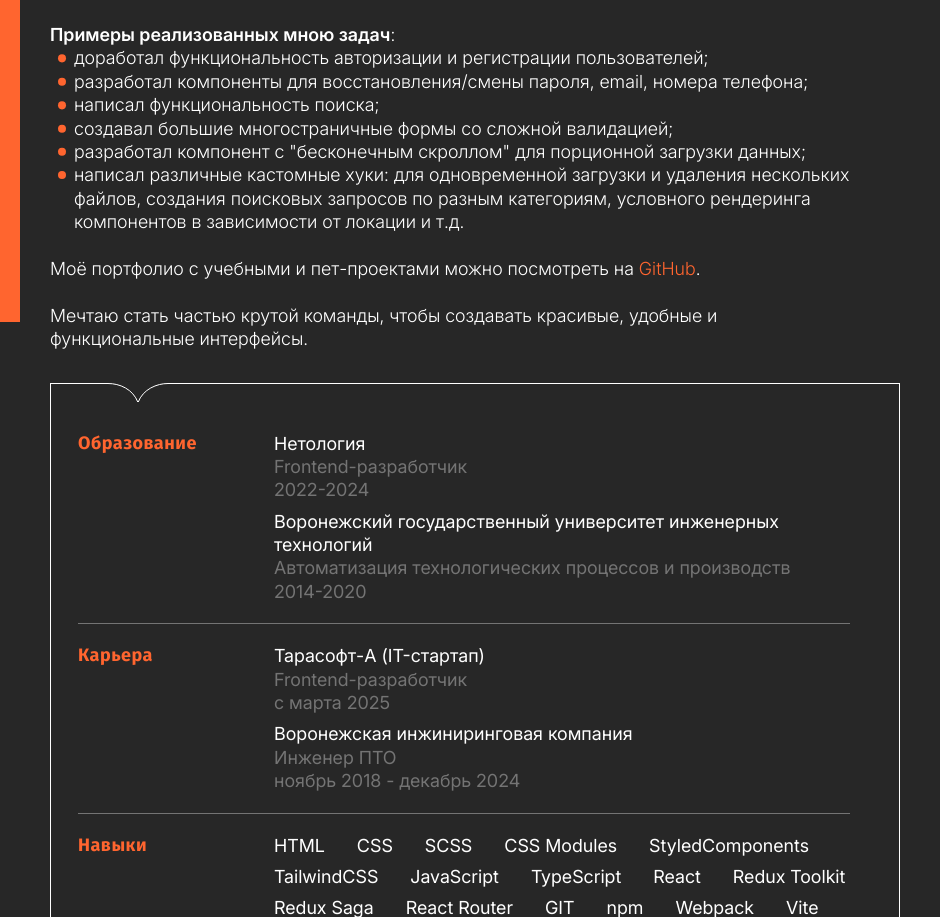
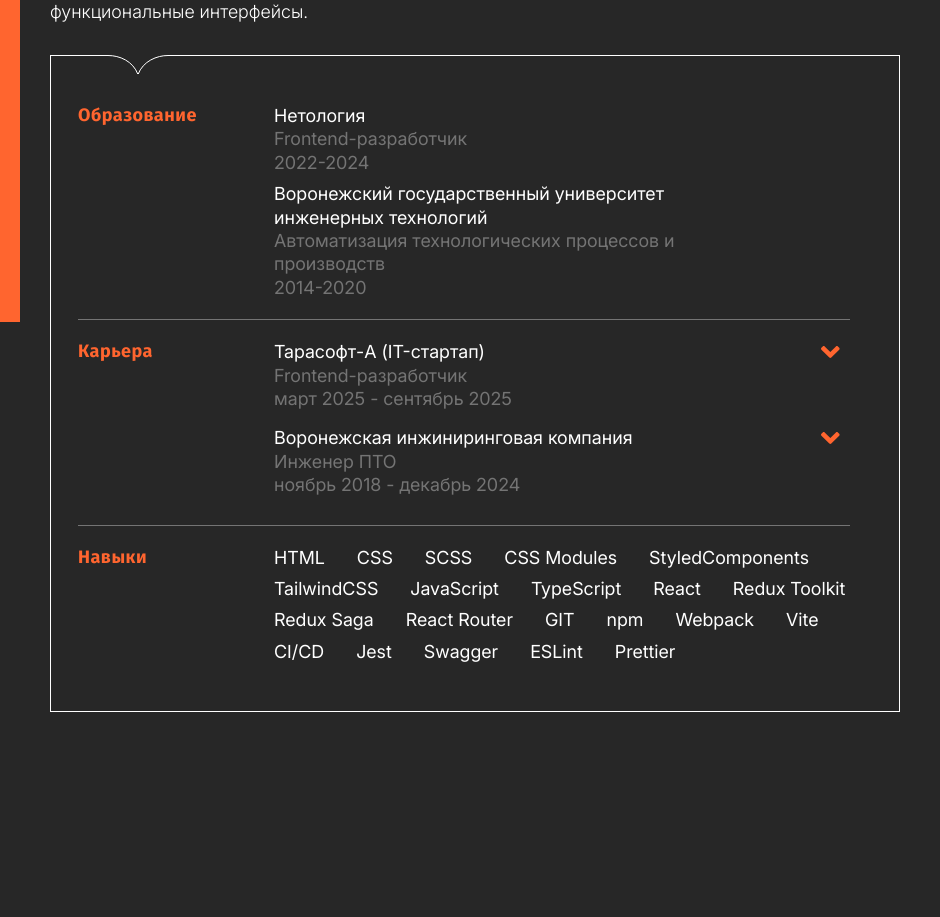
Before and after one commit to DmitriyNov/cv, a website built with Vite: page index.html in a window 1280 px wide. Shown: the part 438-1355 px from the top of the page, 340-1280 px from the left. After the commit the page ends 1190 px from the top, so only its background shows below. Built offline with nearby package versions, Linux system fonts and the light colour scheme.

Commit message:
Addet more information about creer in dropdowns

```diff
--- a/index.html
+++ b/index.html
@@ -72,34 +72,10 @@
                 реализация новой функциональности по техническим заданиям и без<span class="about__text--accent">=)</span>;
               </li>
               <li>
-                командная разработка, взаимодействие с бекенд-разработчиками / аналитиками / дизайнерами / тестировщиками;
+                командная разработка;
               </li>
               <li>
                 проведение код-ревью.
-              </li>
-            </ul>
-            <p>
-              В течение полугода я участвовал в IT-стартапе, где успешно применял свои навыки на практике.<br>
-              <span class="about__text--bold">Примеры реализованных мною задач</span>:
-            </p>
-            <ul>
-              <li>
-                доработал функциональность авторизации и регистрации пользователей;
-              </li>
-              <li>
-                разработал компоненты для восстановления/смены пароля, email, номера телефона;
-              </li>
-              <li>
-                написал функциональность поиска;
-              </li>
-              <li>
-                создавал большие многостраничные формы со сложной валидацией;
-              </li>
-              <li>
-                разработал компонент с "бесконечным скроллом" для порционной загрузки данных;
-              </li>
-              <li>
-                написал различные кастомные хуки: для одновременной загрузки и удаления нескольких файлов, создания поисковых запросов по разным категориям, условного рендеринга компонентов в зависимости от локации и т.д.
               </li>
             </ul>
             <p>
@@ -146,6 +122,8 @@
                 </h2>
               </div>
               <div class="info__list">
+                <div class="info__item--container">
+                  <div class="info__dropdown--container">
                     <div class="info__item">
                       <p>
                         Тарасофт-А (IT-стартап)
@@ -154,9 +132,41 @@
                         Frontend-разработчик
                       </p>
                       <p>
-                    с марта 2025
+                        март 2025 - сентябрь 2025
                       </p>
                     </div>
+                    <button class="info__dropdown--button">
+                      <img src="/src/assets/icons/dropdown_arrow.svg" alt="показать/скрыть">
+                    </button>
+                    <div class="info__dropdown">
+                      <p>
+                        Стажировка в стартапе, разработка PWA на React+TypeScript.
+                      </p>
+                      <ul>
+                        <li>
+                          внёс ключевой вклад в разработку модулей регистрации и аутентификации пользователей.
+                        </li>
+                        <li>
+                          реализовал функциональность поиска по различным категориям данных (товары, бренды, избранное).
+                        </li>
+                        <li>
+                          оптимизировал работу с большими массивами данных через применение бесконечного скорлла и порционной подгрузки.
+                        </li>
+                        <li>
+                          разработал кастомные хуки (загрузка файлов, поиск, условный рендеринг и т.д.), что ускорило дальнейшую разработку командой.
+                        </li>
+                        <li>
+                          реализовал сложные многостраничные формы с валидацией.
+                        </li>
+                        <li>
+                          активно участвовал в код-ревью, вносил предложения по улучшению пользовательского опыта.
+                        </li>
+                      </ul>
+                    </div>
+                  </div>
+                </div>
+                <div class="info__item--container">
+                  <div class="info__dropdown--container">
                     <div class="info__item">
                       <p>
                         Воронежская инжиниринговая компания
@@ -167,6 +177,30 @@
                       <p>
                         ноябрь 2018 - декабрь 2024
                       </p>
+                    </div>
+                    <button class="info__dropdown--button">
+                      <img src="/src/assets/icons/dropdown_arrow.svg" alt="показать/скрыть">
+                    </button>
+                    <div class="info__dropdown">
+                      <ul>
+                        <li>
+                          разработка и проектирование технической документации (принципиальные электрические схемы сложных систем автоматизации и электроснабжения, компоновочные чертежи, спецификации).
+                        </li>
+                        <li>
+                          анализ больших объёмов данных (параметры оборудования, технические требования, нормативы) для оптимизации проектных решений.
+                        </li>
+                        <li>
+                          автоматизация процессов (использование CAD-систем, шаблонов).
+                        </li>
+                        <li>
+                          тесное взаимодействие с производством и заказчиком, контроль качества на всех этапах, от коммерческого предложения до приёмо-сдаточных испытаний.
+                        </li>
+                        <li>
+                          высокий уровень ответственности за конечный результат, минимизация материальных рисков (работа с дорогостоящим оборудованием) и гарантии безопасности для эксплуатационного персонала.
+                        </li>
+                      </ul>
+                    </div>
+                  </div>
                 </div>
               </div>
             </div>
--- a/src/main.js
+++ b/src/main.js
@@ -1,3 +1,21 @@
 import './styles/main.scss'
 
 document.body.classList.add('loaded');
+
+const dropdowns = document.querySelectorAll(".info__dropdown--container");
+
+dropdowns.forEach((dropdown) => {
+    const button = dropdown.querySelector(".info__dropdown--button");
+    const content = dropdown.querySelector(".info__dropdown");
+
+    button.addEventListener("click", () => {
+        button.classList.toggle("info__dropdown--buttonActive");
+        content.classList.toggle("info__dropdown--active");
+
+        if (content.classList.contains("info__dropdown--active")) {
+            content.style.height = content.scrollHeight + "px";
+        } else {
+            content.style.height = 0;
+        }
+    });
+});
--- a/src/styles/base/_globals.scss
+++ b/src/styles/base/_globals.scss
@@ -29,3 +29,15 @@ h1 {
 h2 {
   font-size: 16px;
 }
+
+ul {
+    list-style-type: none;
+}
+
+li {
+    padding-left: 24px;
+    background-image: url('/src/assets/icons/dot.svg');
+    background-position: 0 0;
+    background-size: 24px 24px;
+    background-repeat: no-repeat;
+}
--- a/src/styles/base/_reset.scss
+++ b/src/styles/base/_reset.scss
@@ -4,9 +4,16 @@
     margin: 0;
     padding: 0;
     box-sizing: border-box;
+    -webkit-tap-highlight-color: transparent;
 }
 
 a {
   text-decoration: none;
   color: inherit;
 }
+
+button {
+  border: none;
+  background: none;
+  line-height: 0;
+}
--- a/src/styles/components/_about.scss
+++ b/src/styles/components/_about.scss
@@ -14,25 +14,13 @@
         white-space: pre-line;
     }
 
-    ul {
-        list-style-type: none;
+    &--bold {
+        font-weight: 600;
     }
 
-    li {
-        padding-left: 24px;
-        background-image: url('/src/assets/icons/dot.svg');
-        background-position: 0 0;
-        background-size: 24px 24px;
-        background-repeat: no-repeat;
+    &--accent {
+        color: $accent-color;
     }
-}
-
-.about__text--bold {
-    font-weight: 600;
-}
-
-.about__text--accent {
-    color: $accent-color;
 }
 
 .about__info {
@@ -92,16 +80,51 @@
 
 .info__list {
     @include flex($direction: column, $gap: 8px);
-}
 
-.info__list--skills {
-    @include flex($wrap: wrap, $gap: 8px 32px);
+    &--skills {
+        @include flex($wrap: wrap, $gap: 8px 32px);
+    }
 }
 
 .info__item {
     @include flex($direction: column);
+    width: 80%;
 
     p:not(:first-child) {
         color: $muted-color;
     }
 }
+
+.info__dropdown {
+    overflow: hidden;
+    height: 0;
+    opacity: 0.5;
+    transition: all 700ms ease-in-out;
+    font-size: 16px;
+    font-weight: 300;
+
+    &--container {
+        position: relative;
+        @include flex($direction: column, $gap: 8px);
+    }
+
+    &--active {
+       opacity: 1;
+    }
+
+    &--button {
+        position: absolute;
+        top: 0;
+        right: 8px;
+        cursor: pointer;
+        transition: transform 300ms ease-in-out;
+    }
+
+    &--buttonActive {
+        transform: rotate(-180deg);
+    }
+
+    @include adaptive('mobile') {
+        font-size: 14px;
+    }
+}
```
Also changed, not shown: src/assets/icons/dropdown_arrow.svg (added). Lines whose indentation alone changed are shown as unchanged.
